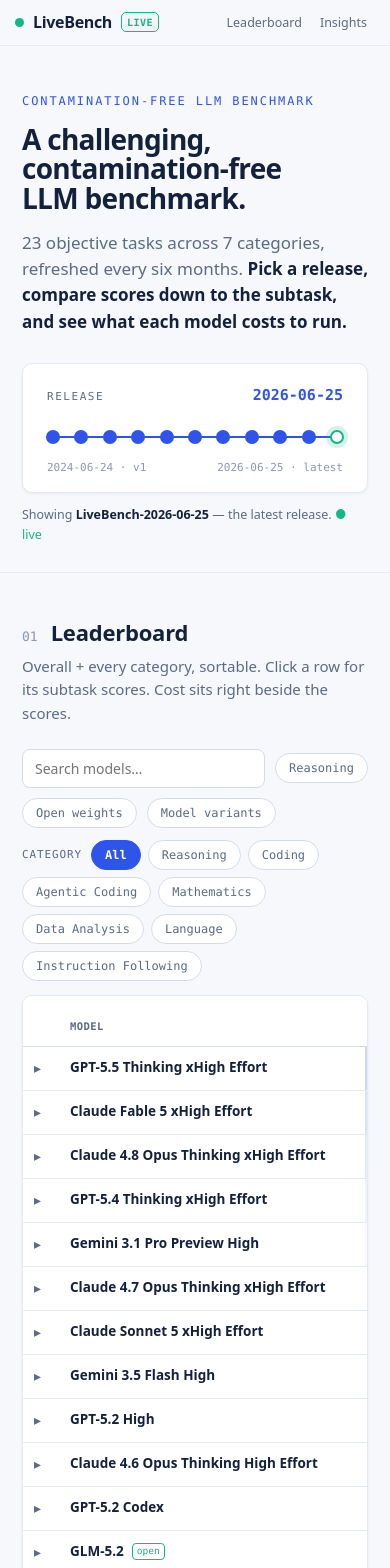
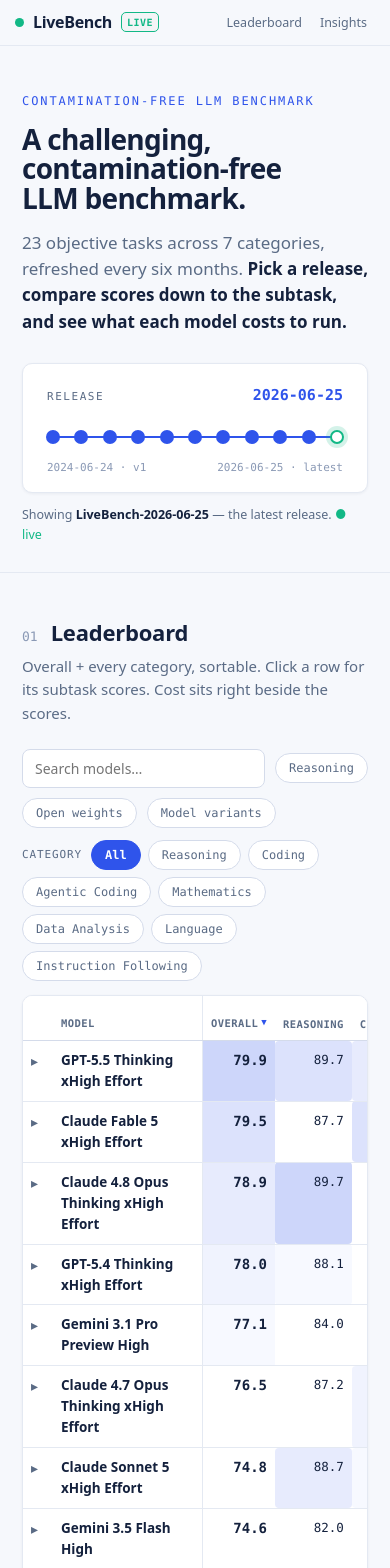
Before and after one commit to LiveBench/new-livebench, a React (Create React App) app: page / in a window 390 px wide. Shown: the top 1568 px of the page. Built offline with nearby package versions, Linux system fonts and the light colour scheme; some icons are missing.

Commit message:
Mobile: freeze model column, scroll score/cost columns (match old LiveBench)
Model column (rank arrow + multi-line name) is sticky-left so only the
score/cost columns move horizontally; model name wraps instead of truncating.

Co-Authored-By: Claude Opus 4.8 (1M context) <noreply@anthropic.com>

```diff
--- a/src/index.css
+++ b/src/index.css
@@ -175,14 +175,26 @@ a{color:var(--accent);text-decoration:none;}
 .Blog .bibtex,.Blog pre{background:var(--surface);border:1px solid var(--border);border-radius:var(--radius);}
 
 @media (max-width:900px){.lb-ins-grid{grid-template-columns:1fr}.lb-kpis{grid-template-columns:repeat(2,1fr)}.lb-radar-wrap{grid-template-columns:1fr}}
-/* Mobile nav: don't pin the bar (it was eating the readable area when it wrapped);
-   keep it to a single compact line. */
+/* Mobile: unpin the nav (it ate the readable area when it wrapped) and keep it to
+   one compact line; freeze the model column (rank arrow + name) so only the
+   score/cost columns scroll horizontally — matches the previous LiveBench table. */
 @media (max-width:640px){
   .lb-nav{position:static;}
   .lb-nav-in{padding:9px 15px;gap:10px;}
   .lb-brand{font-size:16px;}
   .lb-links{margin-left:auto;flex-wrap:nowrap;gap:2px;}
   .lb-links a,.lb-links button{font-size:12.5px;padding:5px 8px;}
+
+  .lb-tbl thead th,.lb-tbl tbody td{padding:9px 8px;}
+  .lb-tbl thead th{z-index:3;}                                         /* header above body on vertical scroll */
+  .lb-tbl td.lb-rank,.lb-tbl td.mdl-col{position:sticky;z-index:2;background:var(--surface);}
+  .lb-tbl thead th:first-child,.lb-tbl thead th.mdl-col{z-index:5;}    /* frozen header corners on top */
+  .lb-tbl td.lb-rank,.lb-tbl thead th:first-child{left:0;}
+  .lb-tbl td.mdl-col,.lb-tbl thead th.mdl-col{left:30px;box-shadow:inset -1px 0 0 var(--border);}
+  .lb-tbl td.mdl-col{width:150px;min-width:150px;max-width:150px;white-space:normal;}
+  .lb-mdl{flex-wrap:wrap;gap:3px 6px;}
+  .lb-mdl .nm{white-space:normal;}
+  tr.row:hover td.lb-rank,tr.row:hover td.mdl-col{background:#F3F6FF;}
 }
 @media (max-width:560px){.lb-kpis{grid-template-columns:1fr 1fr}.lb-bar .name{flex-basis:108px}.lb-links a:not(:first-child){display:none}}
 @media (prefers-reduced-motion:reduce){*{animation:none!important;transition:none!important}}
```
